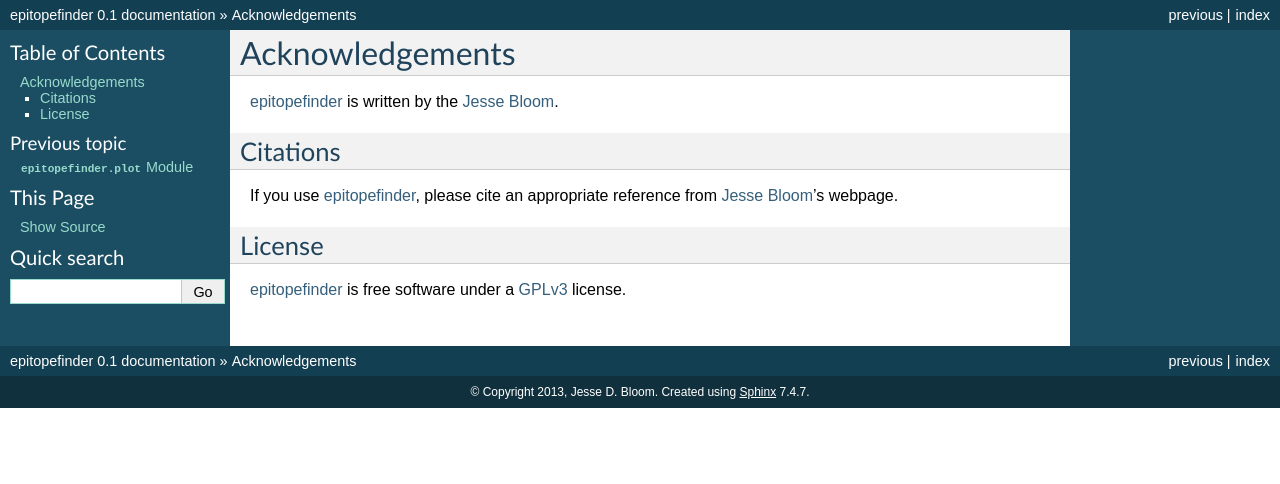
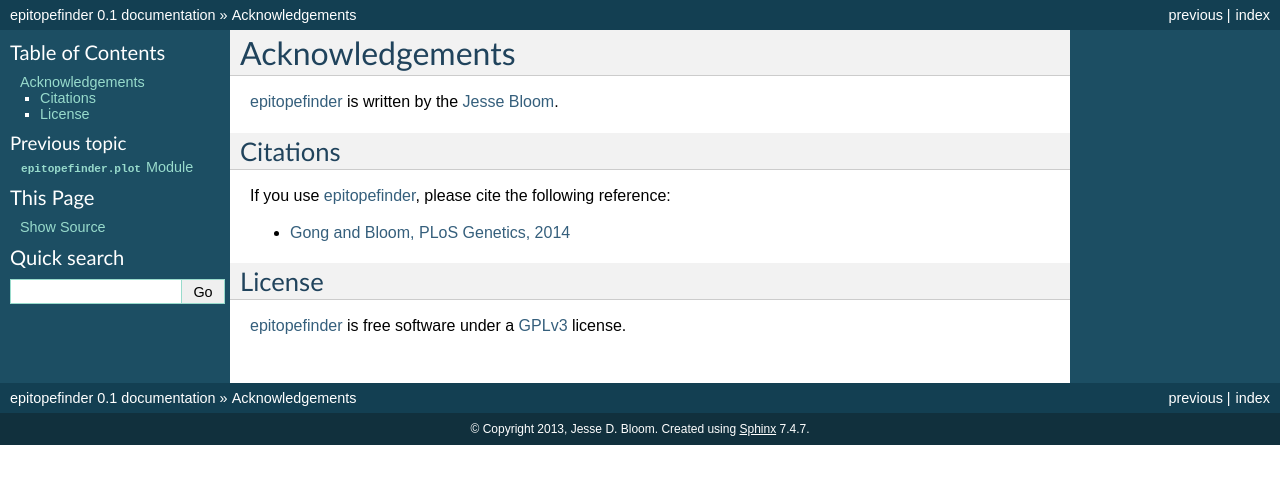
Before and after one commit to jbloom/epitopefinder, a Sphinx documentation site: the page built from docs/acknowledgements.rst, in a window 1280 px wide. Shown: the top 484 px of the page. Built offline with Sphinx 7.4.7, drawn with Linux system fonts in a browser that asks for light colours.

Commit message:
Added citation to Gong and Bloom, PLoS Genetics, 2014

```diff
--- a/README.rst
+++ b/README.rst
@@ -8,6 +8,8 @@
 
 `epitopefinder`_ is free software under a `GPLv3`_ license.
 
+If you use `epitopefinder`_, please `cite it appropriately as described here`_.
+
 
 .. _`on GitHub`: https://github.com/jbloom/epitopefinder
 .. _`on GitHub Pages`: http://jbloom.github.io/epitopefinder
@@ -16,3 +18,4 @@
 .. _`Immune Epitope Database`: http://www.iedb.org/
 .. _`Jesse Bloom`: http://research.fhcrc.org/bloom/en.html
 .. _`GPLv3`: http://www.gnu.org/licenses/gpl.html
+.. _`cite it appropriately as described here`: http://jbloom.github.io/epitopefinder/acknowledgements.html#citations
--- a/docs/acknowledgements.rst
+++ b/docs/acknowledgements.rst
@@ -4,7 +4,9 @@
 
 Citations
 ----------
-If you use `epitopefinder`_, please cite an appropriate reference from `Jesse Bloom`_'s webpage.
+If you use `epitopefinder`_, please cite the following reference:
+
+* `Gong and Bloom, PLoS Genetics, 2014`_
 
 License
 ---------
--- a/docs/weblinks.txt
+++ b/docs/weblinks.txt
@@ -11,3 +11,4 @@
 .. _`Python`: http://www.python.org/
 .. _`GPLv3`: http://www.gnu.org/licenses/gpl.html
 .. _`HLA nomenclature`: http://hla.alleles.org/nomenclature/naming.html
+.. _`Gong and Bloom, PLoS Genetics, 2014`: http://www.plosgenetics.org/article/info%3Adoi%2F10.1371%2Fjournal.pgen.1004328
```
Also changed, not shown: examples/NP_CTL_epitopes_H3N2_and_swine/README.rst.
